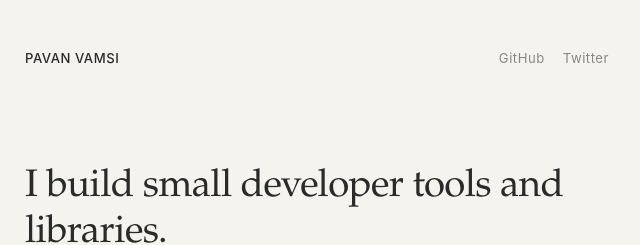
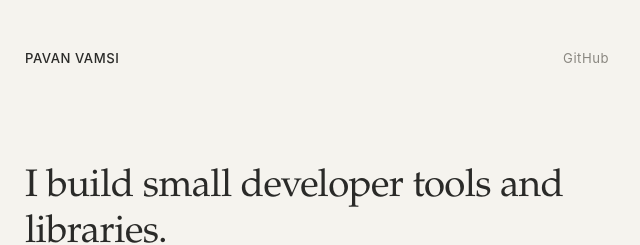
Before and after one commit to pavanvamsi3/pavanvamsi3.github.io, a plain HTML site: page index.html in a window 1280 px wide. Shown: the top 245 px of the page, 323-963 px from the left. Drawn offline with Linux system fonts and the light colour scheme.

Commit message:
remove twitter link

```diff
--- a/index.html
+++ b/index.html
@@ -23,7 +23,6 @@
       <span class="mark">Pavan&nbsp;Vamsi</span>
       <nav>
         <a href="https://github.com/pavanvamsi3">GitHub</a>
-        <a href="https://twitter.com/pavanvamsi">Twitter</a>
       </nav>
     </header>
 
```
